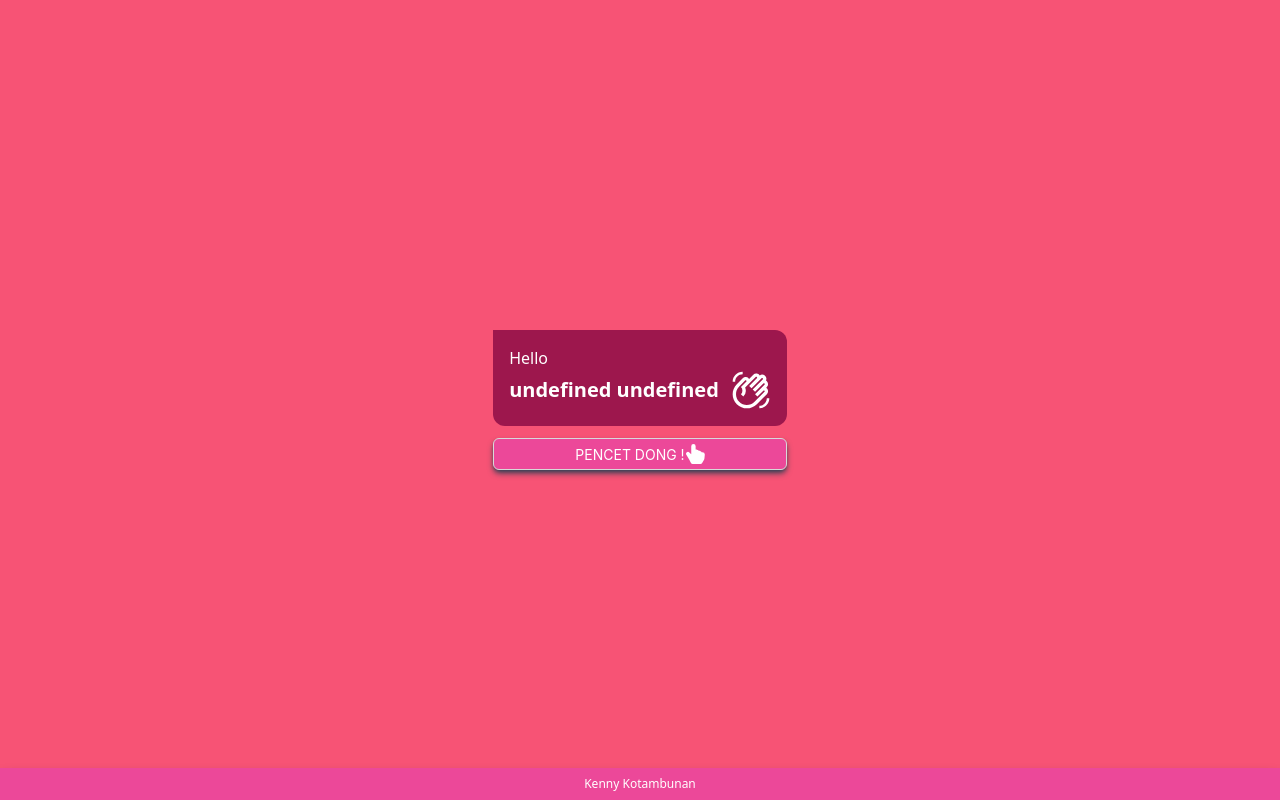
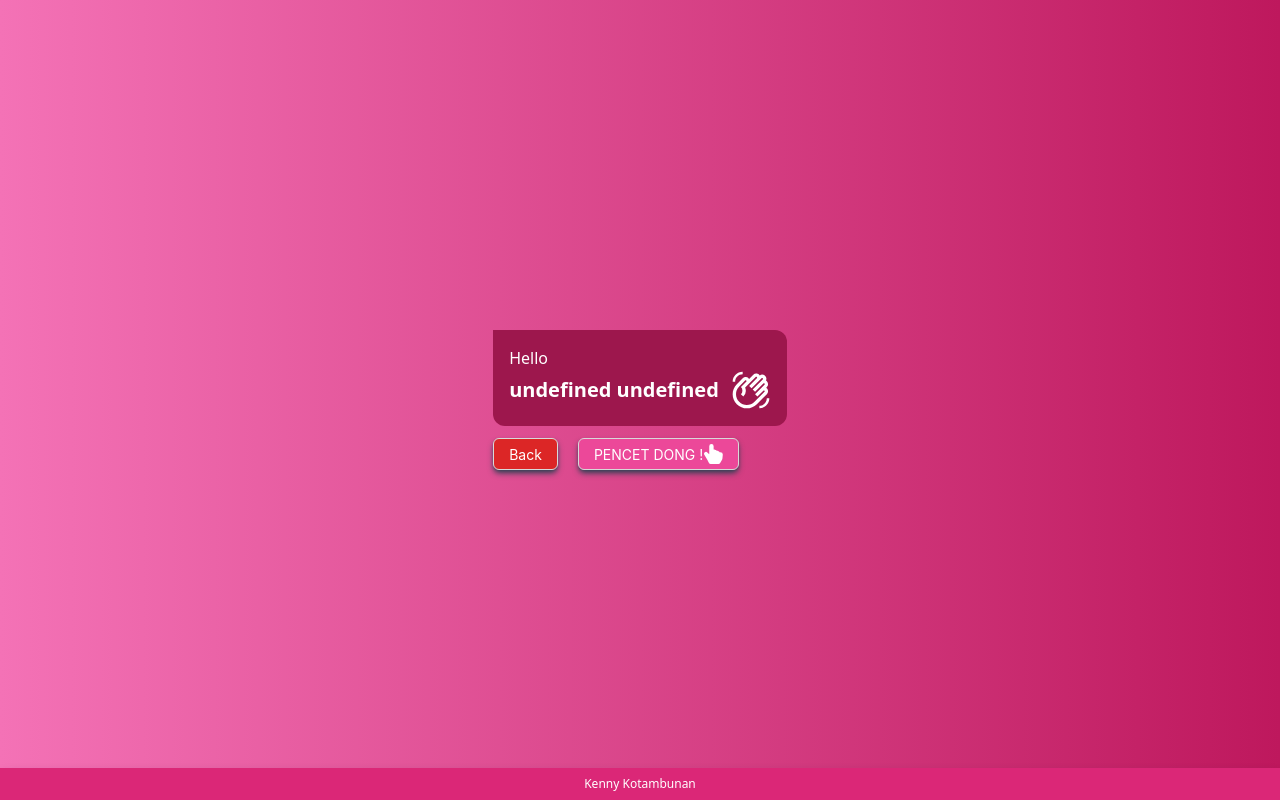
Before and after one commit to naufalaufa/valentine, a React (Vite) app: page /messageInput in a window 1280 px wide. Built offline with nearby package versions, Linux system fonts and the light colour scheme.

Commit message:
three commits

```diff
--- a/src/App.jsx
+++ b/src/App.jsx
@@ -19,7 +19,9 @@ const App = () => {
   ]);
   return (
     <>
-      <RouterProvider router={router} />
+      <div className="bg-gradient-to-r from-pink-400 to-pink-700">
+        <RouterProvider router={router} />
+      </div>
       <Footer />
     </>
   );
--- a/src/components/Footer.jsx
+++ b/src/components/Footer.jsx
@@ -1,6 +1,6 @@
 const Footer = () => {
   return (
-    <div className="fixed bottom-0 left-0 right-0 bg-pink-500 p-2 text-white shadow-lg  shadow-slate-800">
+    <div className="fixed bottom-0 left-0 right-0 bg-pink-600 p-2 text-white shadow-lg  shadow-slate-800">
       <p
         className="text-xs"
         style={{
--- a/src/pages/MessageInput/index.jsx
+++ b/src/pages/MessageInput/index.jsx
@@ -4,6 +4,7 @@ import { useState } from "react";
 import { MdOutlineWavingHand } from "react-icons/md";
 import ValentineUndraw from "../../assets/images/undraw-valentine.png";
 import { BsFillHandIndexThumbFill } from "react-icons/bs";
+import { useNavigate } from "react-router-dom";
 
 const MessageInput = () => {
   const [isModalOpen, setIsModalOpen] = useState(false);
@@ -11,12 +12,20 @@ const MessageInput = () => {
     setIsModalOpen(true);
   };
 
+  const navigate = useNavigate();
+
   const handleOk = () => {
     setIsModalOpen(false);
   };
 
   const handleCancel = () => {
     setIsModalOpen(false);
+  };
+
+  const handleBack = () => {
+    Cookies.remove("firstname");
+    Cookies.remove("lastname");
+    navigate("/");
   };
 
   const firstname = Cookies.get("firstname");
@@ -57,6 +66,13 @@ const MessageInput = () => {
             berharga dalam kebersamaan, Di dalam cinta, kita temukan keajaiban.
           </p>
         </Modal>
+        <div className="flex items-center gap-5">
+          <Button
+            onClick={handleBack}
+            className="mt-3 bg-red-600 text-white shadow-md shadow-slate-700"
+          >
+            Back
+          </Button>
           <Button
             className="mt-3 text-white bg-pink-500 shadow-md shadow-slate-700"
             onClick={showModal}
@@ -70,6 +86,7 @@ const MessageInput = () => {
             </div>
           </Button>
         </div>
+      </div>
     </>
   );
 };
--- /dev/null
+++ b/src/pages/ModalNext/index.jsx
@@ -0,0 +1,9 @@
+const ModalNext = () => {
+  return (
+    <>
+      <div>ModalNext</div>
+    </>
+  );
+};
+
+export default ModalNext;
```
Lines whose indentation alone changed are shown as unchanged.
